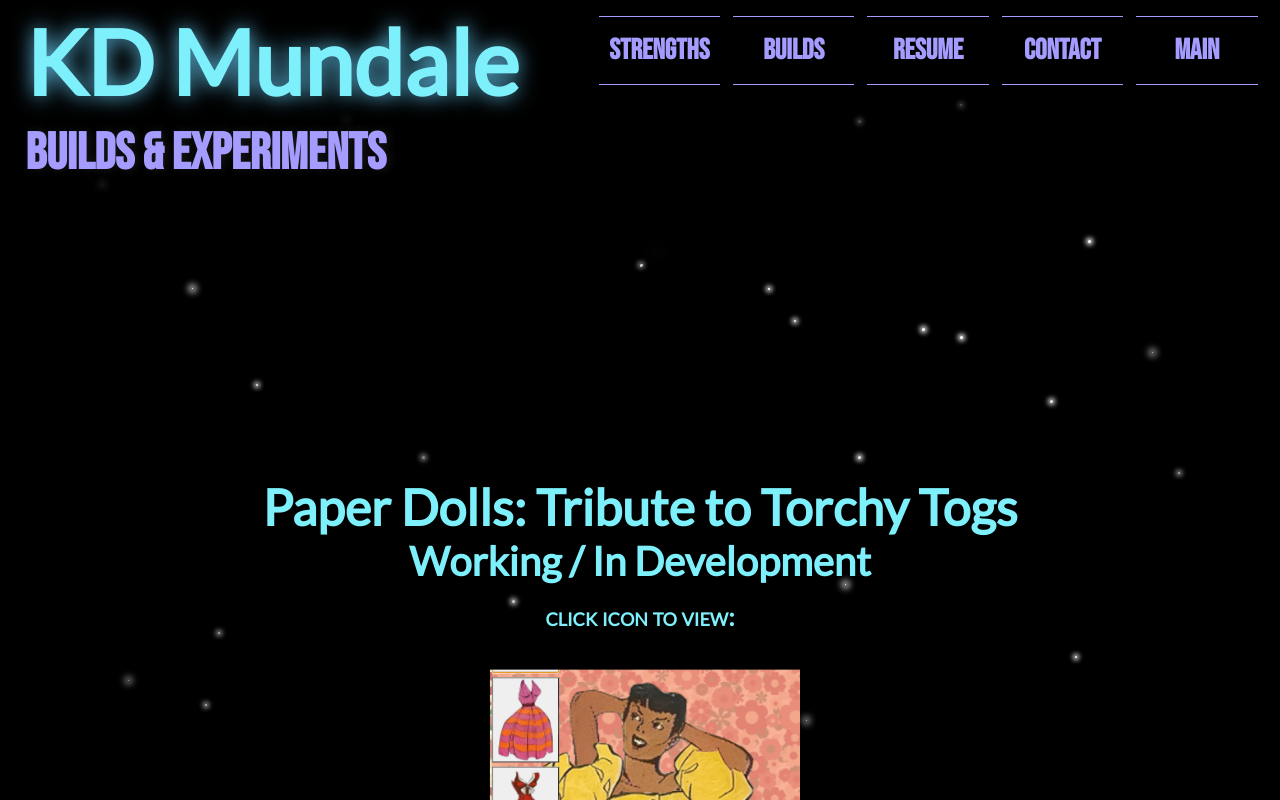
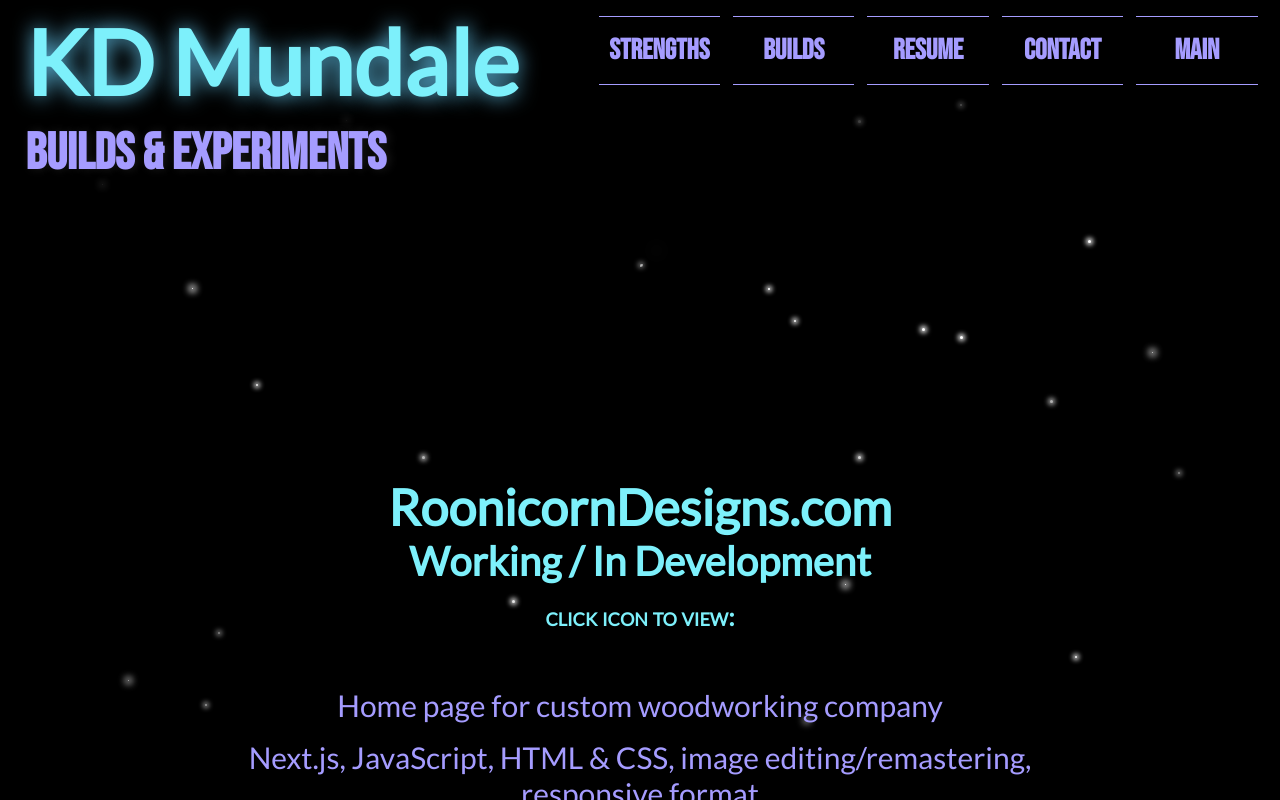
Before and after one commit to kdmundale/Profile-2.0, a Next.js app: page /projects in a window 1280 px wide. Shown: the top 800 px of the page. Built offline with nearby package versions, Linux system fonts and the light colour scheme.

Commit message:
add roonicorn page to projects

```diff
--- a/pages/projects.js
+++ b/pages/projects.js
@@ -6,7 +6,11 @@
 import Image from 'next/image'
 
 
-const my_builds = [{title:'Paper Dolls: Tribute to Torchy Togs',
+const my_builds = [{title:'RoonicornDesigns.com',
+status:'Working / In Development',
+link:'https://roonicorndesigns.com', id:'roonicorn',key:5,
+alt:'RoonicornDesigns title logo', descript:'Home page for custom woodworking company',
+langs:'Next.js, JavaScript, HTML & CSS, image editing/remastering, responsive format'},{title:'Paper Dolls: Tribute to Torchy Togs',
 status:'Working / In Development',
 link:'https://kdmundale.github.io/paperdolls/', id:'torchy',key:1,
 alt:'Screen shot of paper dolls in app', descript:'Online vintage paper dolls- where you can select, dress, and move your dolls on the screen.',
```
